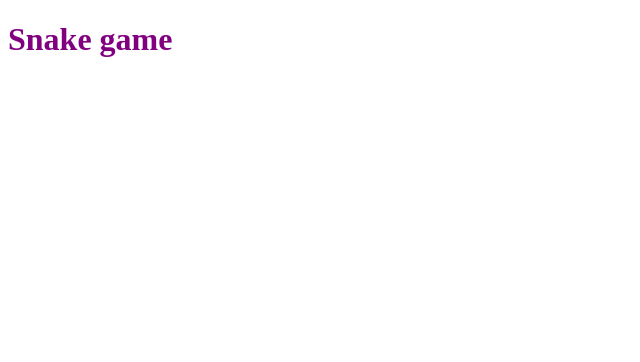
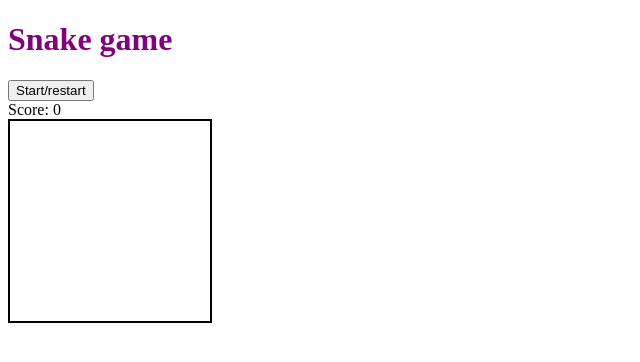
Before and after one commit to jasylwong/snake-game, a plain HTML site: page index.html in a window 1280 px wide. Shown: the whole page, without its empty margins (0-640 px from the left). Drawn offline with Linux system fonts and the light colour scheme.

Commit message:
add grid

```diff
--- a/app.js
+++ b/app.js
@@ -1 +1 @@
-// document.querySelector('#title').innerHTML = 'test'
+const grid = document.querySelector('#grid')
--- a/index.html
+++ b/index.html
@@ -9,6 +9,11 @@
 <body>
   <h1 id="title">Snake game</h1>
 
+  <button class='start'>Start/restart</button>
+  <div>Score: <span class='score'>0</span></div>
+
+  <div class='grid'></div>
+
 
   <script src='app.js'></script>
 </body>
--- a/style.css
+++ b/style.css
@@ -1,3 +1,11 @@
 h1 {
   color: purple;
 }
+
+.grid {
+  width: 200px;
+  height: 200px;
+  display: flex;
+  flex-wrap: wrap;
+  border: solid black 2px;
+}
```
Also changed, not shown: 1 other file.
